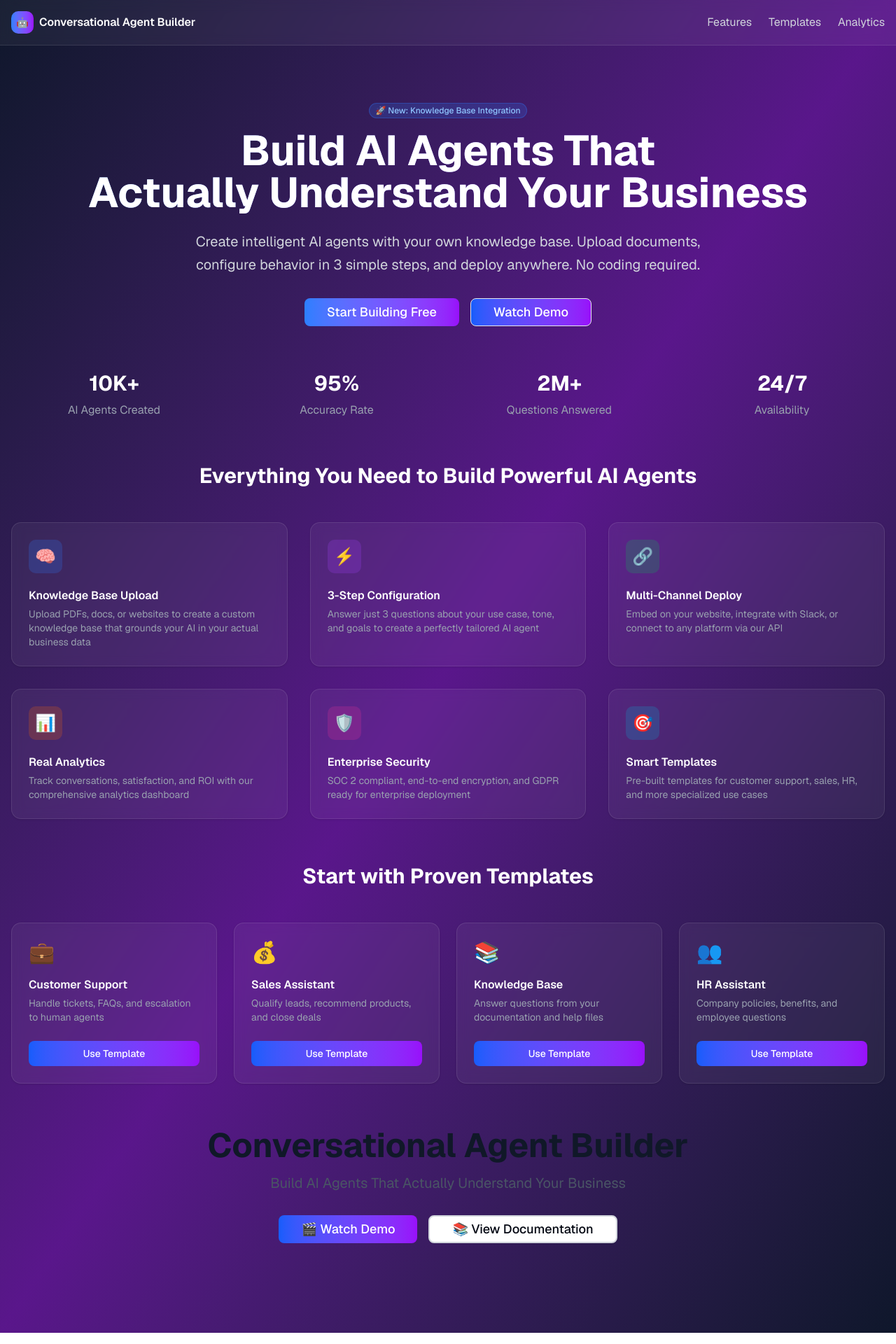
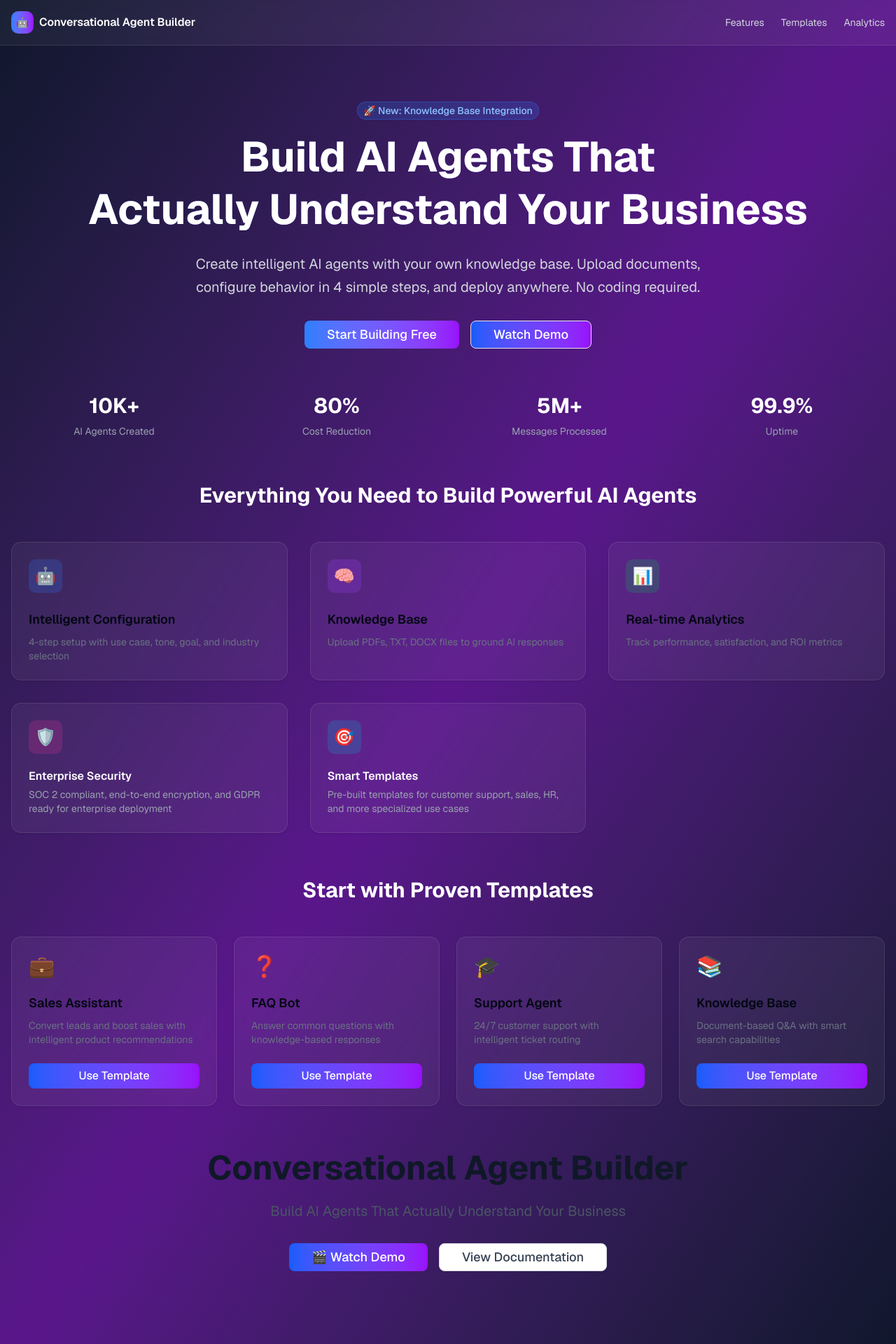
Before and after one commit to cliffordnwanna/CONVERSATIONAL_AGENT_BUILDER, a Next.js app: page / in a window 1280 px wide. Shown: the top 1920 px of the page at 70% size. Built offline with nearby package versions, Linux system fonts and the light colour scheme.

Commit message:
Fix mobile responsiveness

```diff
--- a/app/page.tsx
+++ b/app/page.tsx
@@ -1,133 +1,169 @@
+"use client";
+
 import Link from "next/link";
 import { Button } from "@/components/ui/button";
 import { Card, CardContent, CardDescription, CardHeader, CardTitle } from "@/components/ui/card";
 import { Badge } from "@/components/ui/badge";
 import BackButton from "@/components/BackButton";
+import { useState } from "react";
 
 export default function Home() {
+  const [isMobileMenuOpen, setIsMobileMenuOpen] = useState(false);
+
   return (
     <div className="min-h-screen bg-gradient-to-br from-slate-900 via-purple-900 to-slate-900">
       {/* Navigation */}
-      <nav className="border-b border-white/10 backdrop-blur-sm bg-white/5">
-        <div className="container mx-auto px-4 py-4 flex justify-between items-center">
+      <nav className="border-b border-white/10 backdrop-blur-sm bg-white/5 sticky top-0 z-50">
+        <div className="container mx-auto px-4 py-3 sm:py-4">
+          <div className="flex justify-between items-center">
             <div className="flex items-center gap-2">
-            <div className="w-8 h-8 bg-gradient-to-r from-blue-500 to-purple-600 rounded-lg flex items-center justify-center">
-              <span className="text-white font-bold text-sm">🤖</span>
+              <div className="w-7 h-7 sm:w-8 sm:h-8 bg-gradient-to-r from-blue-500 to-purple-600 rounded-lg flex items-center justify-center">
+                <span className="text-white font-bold text-xs sm:text-sm">🤖</span>
               </div>
-            <span className="text-white font-semibold">Conversational Agent Builder</span>
+              <span className="text-white font-semibold text-sm sm:text-base">Conversational Agent Builder</span>
             </div>
-          <div className="flex items-center gap-6">
-            <Link href="#features" className="text-gray-300 hover:text-white transition-colors">
+
+            {/* Desktop Navigation */}
+            <div className="hidden sm:flex items-center gap-4 sm:gap-6">
+              <Link href="#features" className="text-gray-300 hover:text-white transition-colors text-sm">
                 Features
               </Link>
-            <Link href="#templates" className="text-gray-300 hover:text-white transition-colors">
+              <Link href="#templates" className="text-gray-300 hover:text-white transition-colors text-sm">
                 Templates
               </Link>
-            <Link href="/analytics" className="text-gray-300 hover:text-white transition-colors">
+              <Link href="/analytics" className="text-gray-300 hover:text-white transition-colors text-sm">
+                Analytics
+              </Link>
+            </div>
+
+            {/* Mobile Menu Button */}
+            <button
+              onClick={() => setIsMobileMenuOpen(!isMobileMenuOpen)}
+              className="sm:hidden flex flex-col gap-1 p-2 text-white hover:bg-white/10 rounded-lg transition-colors"
+            >
+              <span className={`w-5 h-0.5 bg-white transition-transform ${isMobileMenuOpen ? 'rotate-45 translate-y-1.5' : ''}`}></span>
+              <span className={`w-5 h-0.5 bg-white transition-opacity ${isMobileMenuOpen ? 'opacity-0' : ''}`}></span>
+              <span className={`w-5 h-0.5 bg-white transition-transform ${isMobileMenuOpen ? '-rotate-45 -translate-y-1.5' : ''}`}></span>
+            </button>
+          </div>
+
+          {/* Mobile Menu */}
+          {isMobileMenuOpen && (
+            <div className="sm:hidden mt-4 pt-4 border-t border-white/10">
+              <div className="flex flex-col gap-3">
+                <Link
+                  href="#features"
+                  onClick={() => setIsMobileMenuOpen(false)}
+                  className="text-gray-300 hover:text-white transition-colors text-base py-2 block"
+                >
+                  Features
+                </Link>
+                <Link
+                  href="#templates"
+                  onClick={() => setIsMobileMenuOpen(false)}
+                  className="text-gray-300 hover:text-white transition-colors text-base py-2 block"
+                >
+                  Templates
+                </Link>
+                <Link
+                  href="/analytics"
+                  onClick={() => setIsMobileMenuOpen(false)}
+                  className="text-gray-300 hover:text-white transition-colors text-base py-2 block"
+                >
                   Analytics
                 </Link>
               </div>
             </div>
+          )}
+        </div>
       </nav>
 
       {/* Hero Section */}
-      <section className="container mx-auto px-4 py-20">
-        <div className="text-center mb-16">
-          <Badge className="mb-4 bg-blue-500/20 text-blue-300 border-blue-500/30">
+      <section className="container mx-auto px-4 py-12 sm:py-16 lg:py-20">
+        <div className="text-center mb-8 sm:mb-12 lg:mb-16">
+          <Badge className="mb-3 sm:mb-4 bg-blue-500/20 text-blue-300 border-blue-500/30 text-xs sm:text-sm">
             🚀 New: Knowledge Base Integration
           </Badge>
-          <h1 className="text-6xl font-bold text-white mb-6 bg-gradient-to-r from-blue-400 to-purple-400 bg-clip-text text-transparent">
+          <h1 className="text-3xl sm:text-4xl lg:text-6xl font-bold text-white mb-4 sm:mb-6 bg-gradient-to-r from-blue-400 to-purple-400 bg-clip-text text-transparent leading-tight">
             Build AI Agents That
             <br />
             Actually Understand Your Business
           </h1>
-          <p className="text-xl text-gray-300 mb-8 max-w-3xl mx-auto leading-relaxed">
-            Create intelligent AI agents with your own knowledge base. Upload documents, configure behavior in 3 simple steps,
+          <p className="text-base sm:text-lg lg:text-xl text-gray-300 mb-6 sm:mb-8 max-w-2xl sm:max-w-3xl mx-auto leading-relaxed px-2">
+            Create intelligent AI agents with your own knowledge base. Upload documents, configure behavior in 4 simple steps,
             and deploy anywhere. No coding required.
           </p>
 
-          <div className="flex flex-col sm:flex-row gap-4 justify-center items-center">
+          <div className="flex flex-col sm:flex-row gap-3 sm:gap-4 justify-center items-center px-4">
             <Link href="/builder">
-              <Button size="lg" className="bg-gradient-to-r from-blue-500 to-purple-600 hover:from-blue-600 hover:to-purple-700 text-white px-8 py-3 text-lg">
+              <Button size="lg" className="bg-gradient-to-r from-blue-500 to-purple-600 hover:from-blue-600 hover:to-purple-700 text-white px-6 sm:px-8 py-3 text-sm sm:text-base lg:text-lg w-full sm:w-auto">
                 Start Building Free
               </Button>
             </Link>
-            <Button variant="outline" size="lg" className="bg-gradient-to-r from-blue-600 to-purple-600 hover:from-blue-700 hover:to-purple-700 text-white px-8 py-3 text-lg">
+            <Button variant="outline" size="lg" className="bg-gradient-to-r from-blue-600 to-purple-600 hover:from-blue-700 hover:to-purple-700 text-white px-6 sm:px-8 py-3 text-sm sm:text-base lg:text-lg w-full sm:w-auto">
               Watch Demo
             </Button>
           </div>
         </div>
 
         {/* Stats */}
-        <div className="grid grid-cols-1 md:grid-cols-4 gap-6 mb-16">
+        <div className="grid grid-cols-2 md:grid-cols-4 gap-4 sm:gap-6 mb-12 lg:mb-16">
           <div className="text-center">
-            <div className="text-3xl font-bold text-white mb-2">10K+</div>
-            <div className="text-gray-400">AI Agents Created</div>
+            <div className="text-2xl sm:text-3xl font-bold text-white mb-1 sm:mb-2">10K+</div>
+            <div className="text-gray-400 text-xs sm:text-sm">AI Agents Created</div>
           </div>
           <div className="text-center">
-            <div className="text-3xl font-bold text-white mb-2">95%</div>
-            <div className="text-gray-400">Accuracy Rate</div>
+            <div className="text-2xl sm:text-3xl font-bold text-white mb-1 sm:mb-2">80%</div>
+            <div className="text-gray-400 text-xs sm:text-sm">Cost Reduction</div>
           </div>
           <div className="text-center">
-            <div className="text-3xl font-bold text-white mb-2">2M+</div>
-            <div className="text-gray-400">Questions Answered</div>
+            <div className="text-2xl sm:text-3xl font-bold text-white mb-1 sm:mb-2">5M+</div>
+            <div className="text-gray-400 text-xs sm:text-sm">Messages Processed</div>
           </div>
           <div className="text-center">
-            <div className="text-3xl font-bold text-white mb-2">24/7</div>
-            <div className="text-gray-400">Availability</div>
+            <div className="text-2xl sm:text-3xl font-bold text-white mb-1 sm:mb-2">99.9%</div>
+            <div className="text-gray-400 text-xs sm:text-sm">Uptime</div>
           </div>
         </div>
 
         {/* Features Grid */}
-        <div id="features" className="mb-16">
-          <h2 className="text-3xl font-bold text-white text-center mb-12">
+        <div id="features" className="mb-12 lg:mb-16">
+          <h2 className="text-2xl sm:text-3xl font-bold text-white text-center mb-8 sm:mb-12">
             Everything You Need to Build Powerful AI Agents
           </h2>
-          <div className="grid grid-cols-1 md:grid-cols-3 gap-8">
+          <div className="grid grid-cols-1 md:grid-cols-3 gap-4 sm:gap-8">
             <Card className="bg-white/5 border-white/10 backdrop-blur-sm hover:bg-white/10 transition-all">
               <CardHeader>
-                <div className="w-12 h-12 bg-blue-500/20 rounded-lg flex items-center justify-center mb-4">
-                  <span className="text-2xl">🧠</span>
+                <div className="w-10 h-10 sm:w-12 sm:h-12 bg-blue-500/20 rounded-lg flex items-center justify-center mb-3 sm:mb-4">
+                  <span className="text-xl sm:text-2xl">🤖</span>
                 </div>
-                <CardTitle className="text-white">Knowledge Base Upload</CardTitle>
-                <CardDescription className="text-gray-400">
-                  Upload PDFs, docs, or websites to create a custom knowledge base that grounds your AI in your actual business data
+                <CardTitle className="text-base sm:text-lg">Intelligent Configuration</CardTitle>
+                <CardDescription className="text-xs sm:text-sm">
+                  4-step setup with use case, tone, goal, and industry selection
                 </CardDescription>
               </CardHeader>
             </Card>
 
             <Card className="bg-white/5 border-white/10 backdrop-blur-sm hover:bg-white/10 transition-all">
               <CardHeader>
-                <div className="w-12 h-12 bg-purple-500/20 rounded-lg flex items-center justify-center mb-4">
-                  <span className="text-2xl">⚡</span>
+                <div className="w-10 h-10 sm:w-12 sm:h-12 bg-purple-500/20 rounded-lg flex items-center justify-center mb-3 sm:mb-4">
+                  <span className="text-xl sm:text-2xl">🧠</span>
                 </div>
-                <CardTitle className="text-white">3-Step Configuration</CardTitle>
-                <CardDescription className="text-gray-400">
-                  Answer just 3 questions about your use case, tone, and goals to create a perfectly tailored AI agent
+                <CardTitle className="text-base sm:text-lg">Knowledge Base</CardTitle>
+                <CardDescription className="text-xs sm:text-sm">
+                  Upload PDFs, TXT, DOCX files to ground AI responses
                 </CardDescription>
               </CardHeader>
             </Card>
 
             <Card className="bg-white/5 border-white/10 backdrop-blur-sm hover:bg-white/10 transition-all">
               <CardHeader>
-                <div className="w-12 h-12 bg-green-500/20 rounded-lg flex items-center justify-center mb-4">
-                  <span className="text-2xl">🔗</span>
+                <div className="w-10 h-10 sm:w-12 sm:h-12 bg-green-500/20 rounded-lg flex items-center justify-center mb-3 sm:mb-4">
+                  <span className="text-xl sm:text-2xl">📊</span>
                 </div>
-                <CardTitle className="text-white">Multi-Channel Deploy</CardTitle>
-                <CardDescription className="text-gray-400">
-                  Embed on your website, integrate with Slack, or connect to any platform via our API
-                </CardDescription>
-              </CardHeader>
-            </Card>
-
-            <Card className="bg-white/5 border-white/10 backdrop-blur-sm hover:bg-white/10 transition-all">
-              <CardHeader>
-                <div className="w-12 h-12 bg-orange-500/20 rounded-lg flex items-center justify-center mb-4">
-                  <span className="text-2xl">📊</span>
-                </div>
-                <CardTitle className="text-white">Real Analytics</CardTitle>
-                <CardDescription className="text-gray-400">
-                  Track conversations, satisfaction, and ROI with our comprehensive analytics dashboard
+                <CardTitle className="text-base sm:text-lg">Real-time Analytics</CardTitle>
+                <CardDescription className="text-xs sm:text-sm">
+                  Track performance, satisfaction, and ROI metrics
                 </CardDescription>
               </CardHeader>
             </Card>
@@ -159,106 +195,85 @@ export default function Home() {
         </div>
 
         {/* Templates Section */}
-        <div id="templates" className="mb-16">
-          <h2 className="text-3xl font-bold text-white text-center mb-12">
+        <div id="templates" className="mb-12 lg:mb-16">
+          <h2 className="text-2xl sm:text-3xl font-bold text-white text-center mb-8 sm:mb-12">
             Start with Proven Templates
           </h2>
-          <div className="grid grid-cols-1 md:grid-cols-2 lg:grid-cols-4 gap-6">
+          <div className="grid grid-cols-1 sm:grid-cols-2 lg:grid-cols-4 gap-4 sm:gap-6">
             <Card className="bg-white/5 border-white/10 backdrop-blur-sm hover:bg-white/10 transition-all cursor-pointer group">
               <CardHeader>
-                <div className="text-3xl mb-3">💼</div>
-                <CardTitle className="text-white group-hover:text-blue-400 transition-colors">
-                  Customer Support
-                </CardTitle>
-                <CardDescription className="text-gray-400">
-                  Handle tickets, FAQs, and escalation to human agents
+                <div className="text-2xl sm:text-3xl mb-3">💼</div>
+                <CardTitle className="text-base sm:text-lg">Sales Assistant</CardTitle>
+                <CardDescription className="text-xs sm:text-sm">
+                  Convert leads and boost sales with intelligent product recommendations
                 </CardDescription>
               </CardHeader>
               <CardContent>
-                <Link href="/builder?template=support">
-                  <Button className="w-full bg-gradient-to-r from-blue-600 to-purple-600 hover:from-blue-700 hover:to-purple-700 text-white">
+                <Button className="w-full bg-gradient-to-r from-blue-600 to-purple-600 hover:from-blue-700 hover:to-purple-700 text-white text-sm sm:text-base">
                   Use Template
                 </Button>
-                </Link>
               </CardContent>
             </Card>
-
             <Card className="bg-white/5 border-white/10 backdrop-blur-sm hover:bg-white/10 transition-all cursor-pointer group">
               <CardHeader>
-                <div className="text-3xl mb-3">💰</div>
-                <CardTitle className="text-white group-hover:text-green-400 transition-colors">
-                  Sales Assistant
-                </CardTitle>
-                <CardDescription className="text-gray-400">
-                  Qualify leads, recommend products, and close deals
+                <div className="text-2xl sm:text-3xl mb-3">❓</div>
+                <CardTitle className="text-base sm:text-lg">FAQ Bot</CardTitle>
+                <CardDescription className="text-xs sm:text-sm">
+                  Answer common questions with knowledge-based responses
                 </CardDescription>
               </CardHeader>
               <CardContent>
-                <Link href="/builder?template=sales">
-                  <Button className="w-full bg-gradient-to-r from-blue-600 to-purple-600 hover:from-blue-700 hover:to-purple-700 text-white">
+                <Button className="w-full bg-gradient-to-r from-blue-600 to-purple-600 hover:from-blue-700 hover:to-purple-700 text-white text-sm sm:text-base">
                   Use Template
                 </Button>
-                </Link>
               </CardContent>
             </Card>
-
             <Card className="bg-white/5 border-white/10 backdrop-blur-sm hover:bg-white/10 transition-all cursor-pointer group">
               <CardHeader>
-                <div className="text-3xl mb-3">📚</div>
-                <CardTitle className="text-white group-hover:text-purple-400 transition-colors">
-                  Knowledge Base
-                </CardTitle>
-                <CardDescription className="text-gray-400">
-                  Answer questions from your documentation and help files
+                <div className="text-2xl sm:text-3xl mb-3">🎓</div>
+                <CardTitle className="text-base sm:text-lg">Support Agent</CardTitle>
+                <CardDescription className="text-xs sm:text-sm">
+                  24/7 customer support with intelligent ticket routing
                 </CardDescription>
               </CardHeader>
               <CardContent>
-                <Link href="/builder?template=knowledge">
-                  <Button className="w-full bg-gradient-to-r from-blue-600 to-purple-600 hover:from-blue-700 hover:to-purple-700 text-white">
+                <Button className="w-full bg-gradient-to-r from-blue-600 to-purple-600 hover:from-blue-700 hover:to-purple-700 text-white text-sm sm:text-base">
                   Use Template
                 </Button>
-                </Link>
               </CardContent>
             </Card>
-
             <Card className="bg-white/5 border-white/10 backdrop-blur-sm hover:bg-white/10 transition-all cursor-pointer group">
               <CardHeader>
-                <div className="text-3xl mb-3">👥</div>
-                <CardTitle className="text-white group-hover:text-orange-400 transition-colors">
-                  HR Assistant
-                </CardTitle>
-                <CardDescription className="text-gray-400">
-                  Company policies, benefits, and employee questions
+                <div className="text-2xl sm:text-3xl mb-3">📚</div>
+                <CardTitle className="text-base sm:text-lg">Knowledge Base</CardTitle>
+                <CardDescription className="text-xs sm:text-sm">
+                  Document-based Q&A with smart search capabilities
                 </CardDescription>
               </CardHeader>
               <CardContent>
-                <Link href="/builder?template=hr">
-                  <Button className="w-full bg-gradient-to-r from-blue-600 to-purple-600 hover:from-blue-700 hover:to-purple-700 text-white">
+                <Button className="w-full bg-gradient-to-r from-blue-600 to-purple-600 hover:from-blue-700 hover:to-purple-700 text-white text-sm sm:text-base">
                   Use Template
                 </Button>
-                </Link>
               </CardContent>
             </Card>
           </div>
         </div>
 
         {/* CTA Section */}
-        <div className="text-center mb-12">
-          <h1 className="text-5xl font-bold text-gray-900 mb-4">
+        <div className="text-center mb-12 lg:mb-16 px-4">
+          <h1 className="text-3xl sm:text-4xl lg:text-5xl font-bold text-gray-900 mb-4 sm:mb-6">
             Conversational Agent Builder
           </h1>
-          <p className="text-xl text-gray-600 mb-8 max-w-3xl mx-auto">
+          <p className="text-base sm:text-lg lg:text-xl text-gray-600 mb-6 sm:mb-8 max-w-2xl sm:max-w-3xl mx-auto">
             Build AI Agents That Actually Understand Your Business
           </p>
-          <div className="flex flex-col sm:flex-row gap-4 justify-center items-center">
-            <Button size="lg" className="bg-gradient-to-r from-blue-600 to-purple-600 hover:from-blue-700 hover:to-purple-700 text-white px-8 py-4 text-lg">
+          <div className="flex flex-col sm:flex-row gap-3 sm:gap-4 justify-center items-center">
+            <Button size="lg" className="bg-gradient-to-r from-blue-600 to-purple-600 hover:from-blue-700 hover:to-purple-700 text-white px-6 sm:px-8 py-3 sm:py-4 text-sm sm:text-base lg:text-lg w-full sm:w-auto">
               🎬 Watch Demo
             </Button>
-            <Link href="https://github.com/cliffordnwanna/CONVERSATIONAL_AGENT_BUILDER/tree/main" target="_blank" rel="noopener noreferrer">
-              <Button size="lg" variant="outline" className="px-8 py-4 text-lg border-2 border-gray-300 hover:border-gray-400">
-                📚 View Documentation
+            <Button variant="outline" size="lg" className="border-gray-300 text-gray-700 hover:bg-gray-50 px-6 sm:px-8 py-3 sm:py-4 text-sm sm:text-base lg:text-lg w-full sm:w-auto">
+              View Documentation
             </Button>
-            </Link>
           </div>
         </div>
       </section>
```
Also changed, not shown: images/README.md (added), 1 other file (tests, documents, lock files or other folders). Lines whose indentation alone changed are shown as unchanged.
